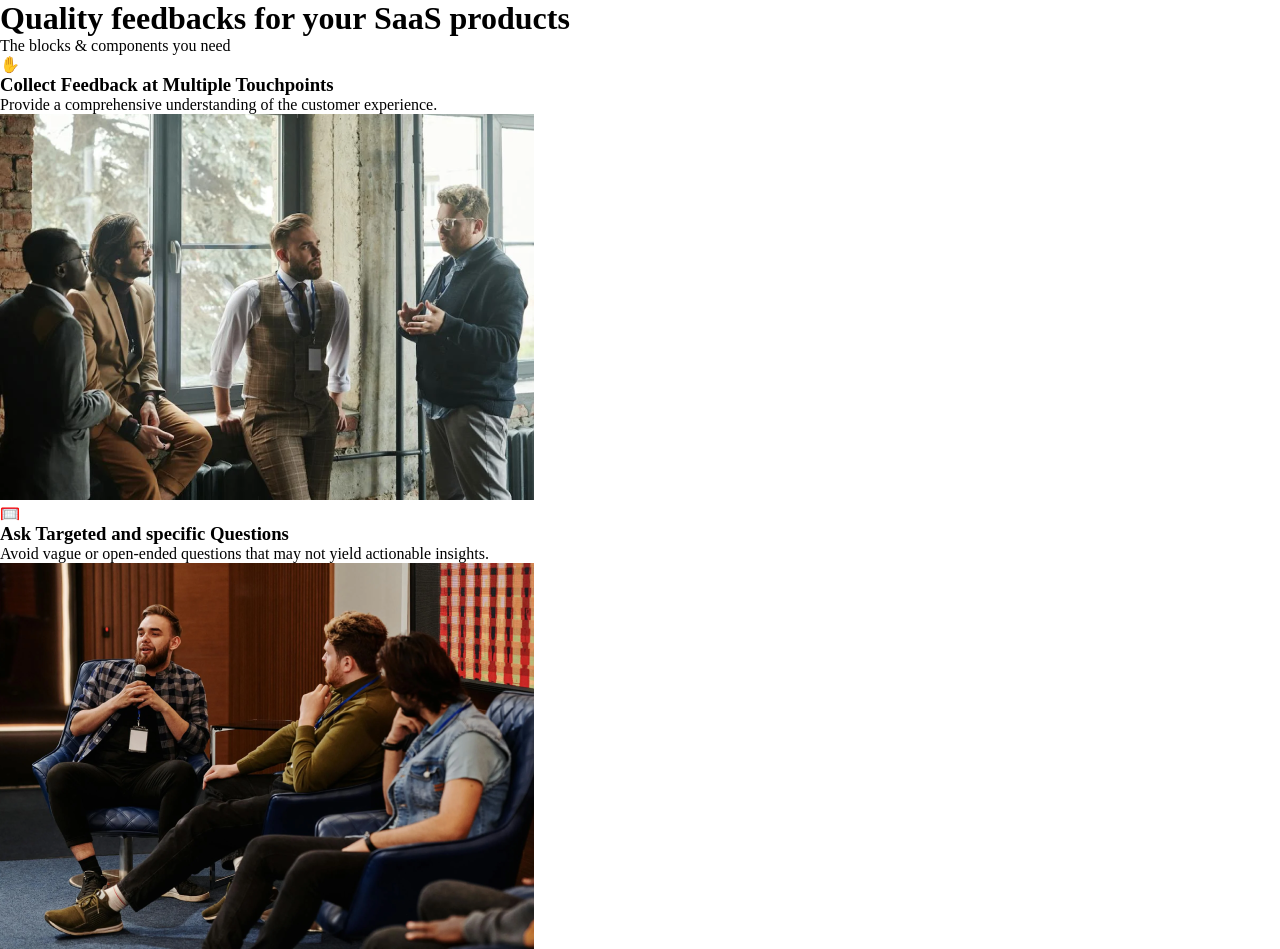
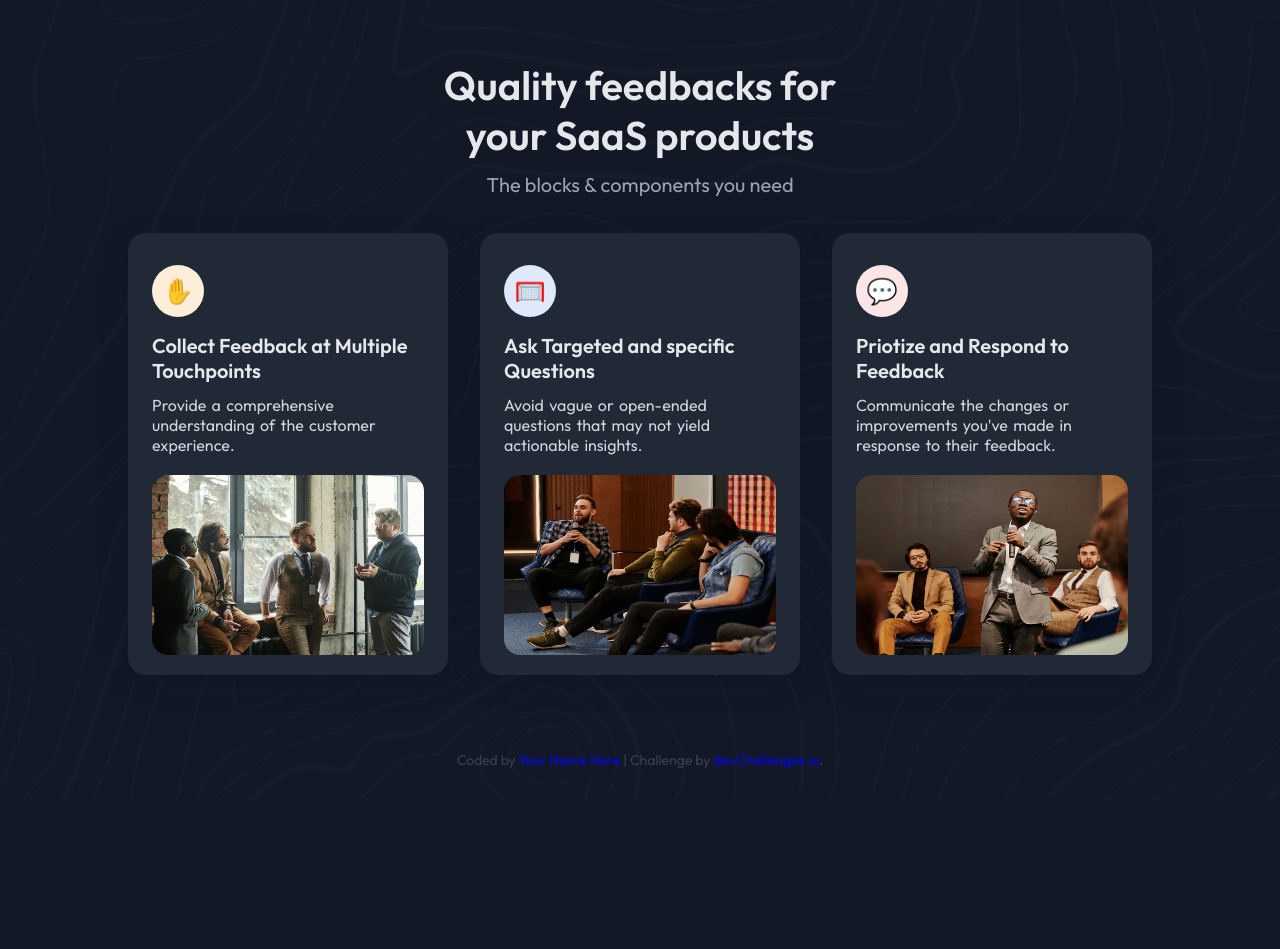
Before and after one commit to JohnCAdrian/simple-feature-section, a plain HTML site: page index.html in a window 1280 px wide. Shown: the top 949 px of the page. After the commit the page ends 800 px from the top, so only its background shows below. Drawn offline with Linux system fonts and the light colour scheme.

Commit message:
update css

```diff
--- a/styles.css
+++ b/styles.css
@@ -6,12 +6,113 @@
 
 body {
     min-height: 100vh;
+    background-image: url('resources/Background_image@3x.png');
+    background-color: #121826;
+    background-size: cover;
+    background-repeat: no-repeat;
+    font-family: 'Outfit', sans-serif;
+}
+
+.feature-container {
+    display: flex;
+    flex-direction: column;
+    justify-content: center;
+    align-items: center;
+    padding: 60px 0px;
+}
+
+.header {
+    margin-bottom: 36px;
+    overflow: hidden;
+}
+
+.header h1 {
+    color: #E5E7EB;
+    text-align: center;
+    font-size: 2.5rem;
+    font-weight: 600;
+    max-width: 25rem;
+}
+
+.header p {
+    color:#9DA3AE;
+    text-align: center;
+    margin-top: 12px;
+    font-size: 1.25rem;
+    font-weight: 400;
+}
+
+
+
+.section-container {
+    display: flex;
+    flex-direction: row;
+    gap: 2rem;
+}
+
+section {
+    display: flex;
+    flex-direction: column;
+    padding: 32px 24px 20px 24px;
+    background-color: #212936;
+    border-radius: 18px;
+    max-width: 320px;
+    box-shadow: 0 8px 32px #0002;
+    min-width: 260px;
+    height: auto;
+
+}
+
+section h3 {
+    color: #E5E7EB;
+    font-size: 1.25rem;
+    font-weight: 600;
+    margin-bottom: 12px;
+}
+
+section p {
+    color: #D2D5DA;
+    font-size: 1rem;
+    margin-bottom: 20px;
+    word-spacing: 0.125rem;
+    max-width: 17rem;
+
+}
+
+section img {
+    border-radius: 16px;
+    width: 100%;
+    height: 180px;
+}
+
+.emoji-container {
+    font-size: 1.563rem;
+    margin-bottom: 16px;
+    border-radius: 50%;
+    height: 52px;
+    width: 52px;
+    display: flex;
+    justify-content: center;
+    align-items: center;
+}
+
+.collect-feedback .emoji-container {
+    background: #FCEED8;
+}
+
+.ask-questions .emoji-container {
+    background: #DEE9FC;
+}
+
+.respond-feedback .emoji-container {
+    background: #FBE5E6;
 }
 
 .author-info {
     font-size: 14px;
     text-align: center;
     margin-top: 16px;
+    margin-bottom: 1rem;
     color: rgb(55, 65, 81);
 }
 
```
